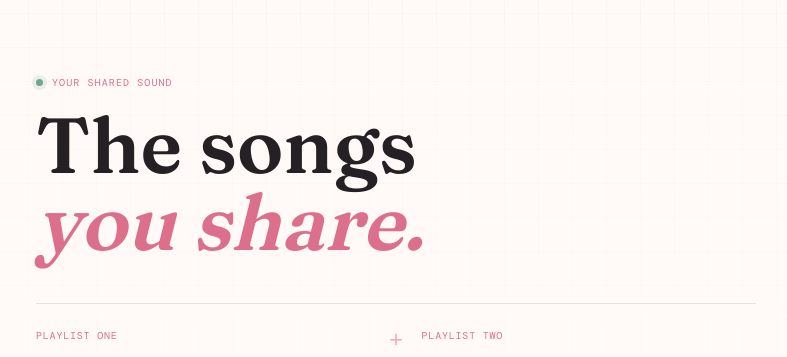
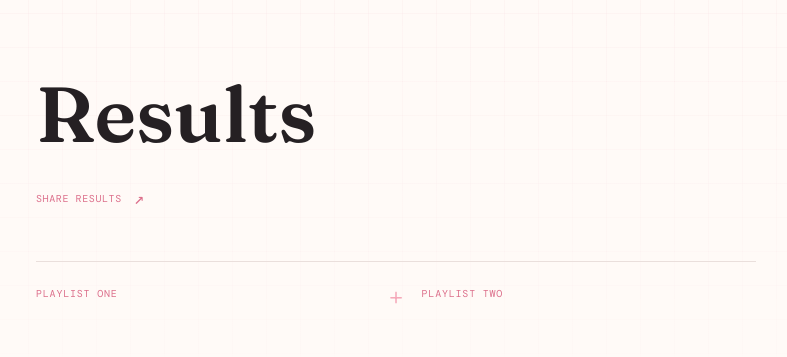
Before and after one commit to MangoCoder360/playlist-comparator, a Flask app: template templates/results.html in a window 1280 px wide. Shown: the part 55-412 px from the top of the page, without its empty margins (244-1031 px from the left). Run offline with Flask 3, Linux system fonts and the light colour scheme; the template is opened without the code that fills it, so the values that code supplies are empty; parts of the project's set-up code (start-up, migrations or seed data) failed here and were passed over.

Commit message:
add share button to results

```diff
--- a/templates/results.html
+++ b/templates/results.html
@@ -21,15 +21,19 @@
 
 		{% if error %}
 		<section class="error-state" aria-labelledby="error-title">
-			<p class="eyebrow"><span></span> Something went wrong</p>
-			<h1 id="error-title">We couldn't<br><em>compare those.</em></h1>
+			<p class="eyebrow">Something went wrong</p>
+			<h1 id="error-title">We couldn't<br>compare those.</h1>
 			<p class="intro">{{ error }}</p>
 			<a class="button-link" href="/">Try different links <span aria-hidden="true">&#8594;</span></a>
 		</section>
 		{% else %}
 		<section class="results-header" aria-labelledby="results-title">
-			<p class="eyebrow"><span></span> Your shared sound</p>
-			<h1 id="results-title">The songs<br><em>you share.</em></h1>
+			<h1 id="results-title">Results</h1>
+			<button class="share-button" type="button" data-share-button>
+				<span>Share results</span>
+				<span aria-hidden="true">&#8599;</span>
+			</button>
+
 			<div class="playlist-summary">
 				<div>
 					<span class="summary-label">Playlist one</span>
@@ -78,6 +82,30 @@
 		</footer>
 		{% endif %}
 	</main>
+	<script>
+		const shareButton = document.querySelector('[data-share-button]');
+
+		shareButton?.addEventListener('click', async () => {
+			const shareData = {
+				title: 'Playlist Comparator Results',
+				url: window.location.href
+			};
+
+			try {
+				if (navigator.share) {
+					await navigator.share(shareData);
+				} else {
+					await navigator.clipboard.writeText(shareData.url);
+					shareButton.querySelector('span').textContent = 'Link copied';
+					setTimeout(() => {
+						shareButton.querySelector('span').textContent = 'Share results';
+					}, 2000);
+				}
+			} catch (error) {
+				if (error.name !== 'AbortError') console.error('Unable to share results:', error);
+			}
+		});
+	</script>
 </body>
 <style>
 	:root {
@@ -105,6 +133,9 @@
 	.back-link, .footer-note a { color: var(--pink-deep); font-family: var(--mono); font-size: 10px; letter-spacing: 0.06em; text-decoration: none; text-transform: uppercase; }
 	.results-header, .error-state, .shared-songs { width: min(100%, 720px); margin-right: auto; margin-left: auto; }
 	.results-header { padding: 78px 0 43px; }
+	.share-button { display: inline-flex; align-items: center; gap: 12px; margin-top: 24px; padding: 10px 0; border: 0; background: transparent; color: var(--pink-deep); cursor: pointer; font-family: var(--mono); font-size: 10px; letter-spacing: 0.06em; text-transform: uppercase; }
+	.share-button span:last-child { font-size: 17px; }
+	.share-button:hover { color: var(--ink); }
 	.error-state { padding: 18vh 0; }
 	.eyebrow { display: flex; align-items: center; gap: 9px; margin: 0 0 18px; color: var(--pink-deep); font-family: var(--mono); font-size: 10px; letter-spacing: 0.11em; text-transform: uppercase; }
 	.eyebrow span { width: 7px; height: 7px; border-radius: 50%; background: var(--green); box-shadow: 0 0 0 4px rgba(112, 166, 141, 0.14); }
```
